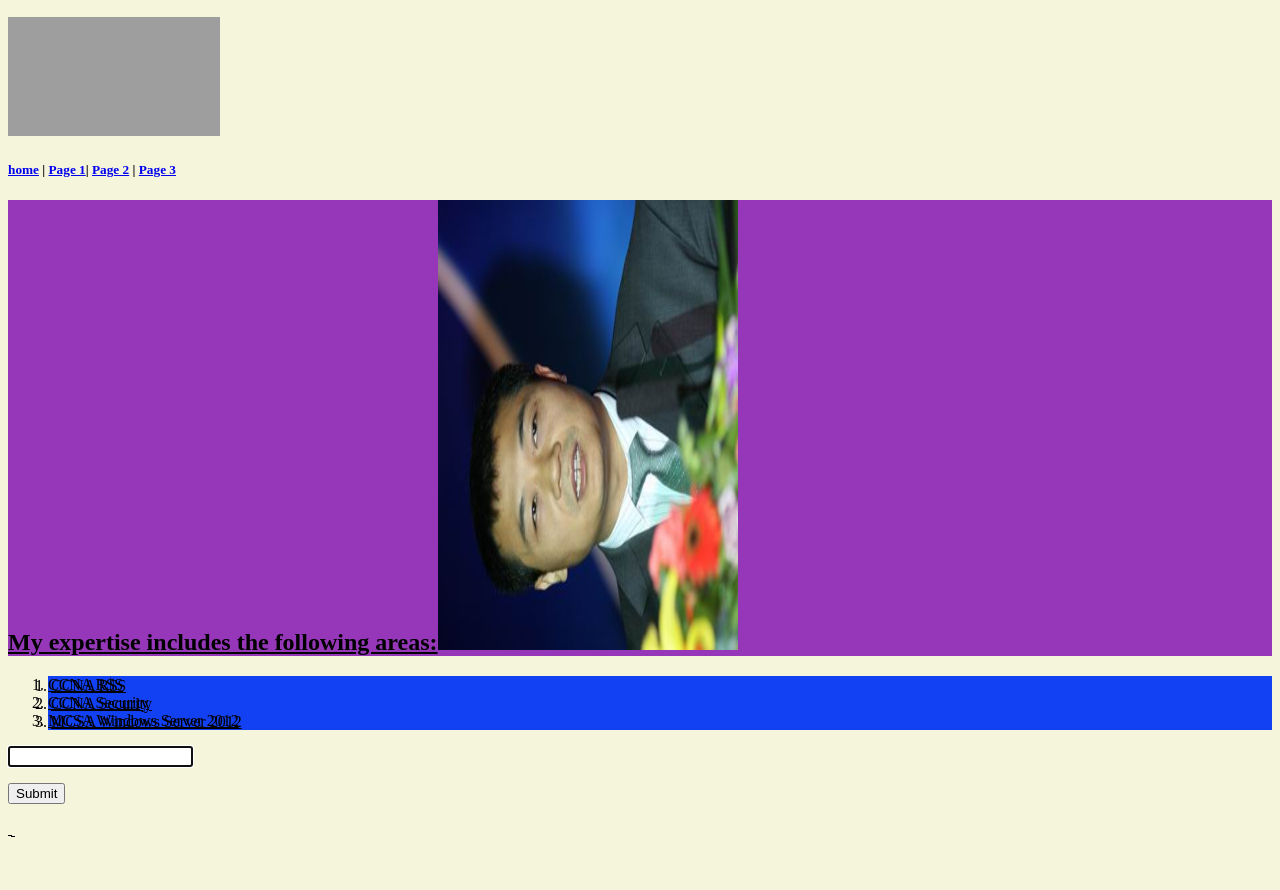
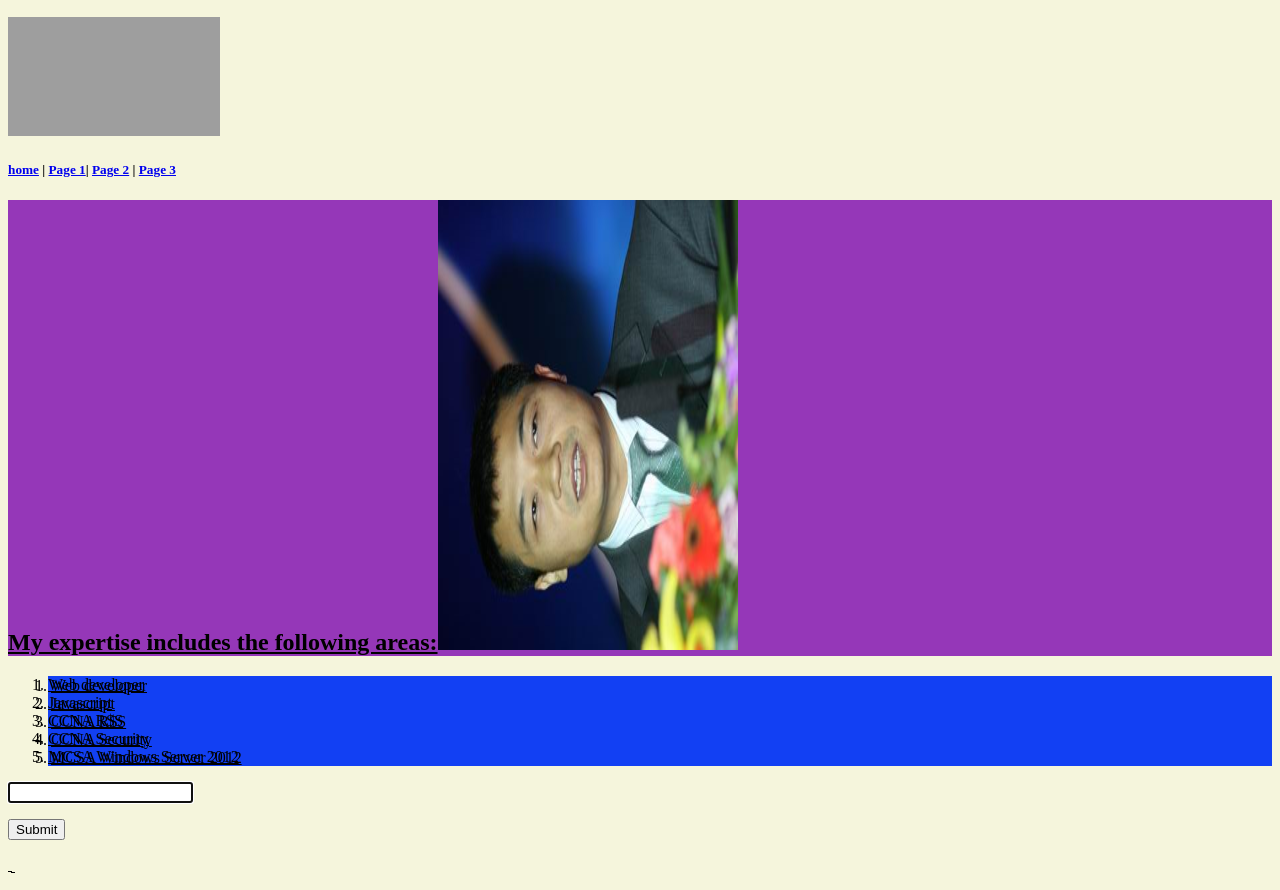
Before and after one commit to Peter-Li1233/proof-concept, a plain HTML site: page index.html in a window 1280 px wide. Shown: the part 110-1000 px from the top of the page. Before the commit the page ends 964 px from the top, so only its background shows below. Drawn offline with Linux system fonts and the light colour scheme; grey boxes are pictures that could not be loaded.

Commit message:
add new content

```diff
--- a/index.html
+++ b/index.html
@@ -24,6 +24,8 @@
   </map>
 </h2>
 <ol>
+	<li>Web developer</li>
+	<li>Javascript</li>
 	<li>CCNA R$S</li>
 	<li>CCNA Security</li>
 	<li>MCSA Windows Server 2012</li>
```
